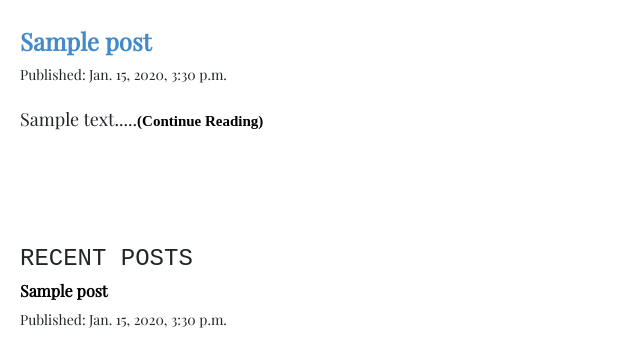
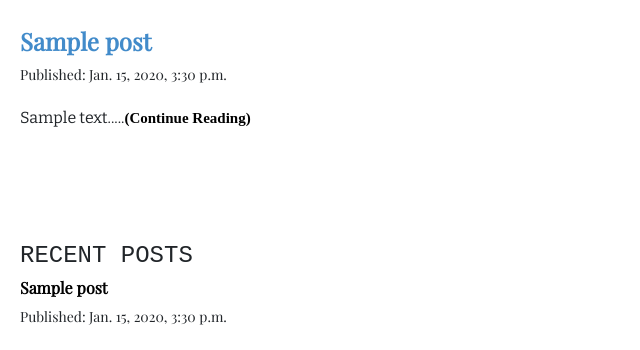
Before and after one commit to Priyanka-bhagat/My-blog, a Django app: template mysite/blog/templates/blog/post_list.html in a window 1280 px wide. Shown: the part 854-1204 px from the top of the page, without its empty margins (0-640 px from the left). After the commit the page ends 1179 px from the top, so only its background shows below. Run offline with Django 3.2, Linux system fonts and the light colour scheme; the template is opened without the code that fills it: values that come from a table or form of the project are taken from there, others are empty; tables that the repository leaves empty hold one stand-in row (values such as "Sample post"); some libraries are stand-ins or nearby versions.

Commit message:
Fonts size

```diff
--- a/mysite/blog/static/css/blog.css
+++ b/mysite/blog/static/css/blog.css
@@ -37,8 +37,8 @@ nav{
     font-size: 14px;
 }
 p{
-    font-family: 'Playfair Display';
-    font-size: 18px;
+    font-family: 'Bitter';
+    font-size: 16px;
 }
 .ic{
 
--- a/mysite/blog/static/css/post_detail.css
+++ b/mysite/blog/static/css/post_detail.css
@@ -34,8 +34,8 @@ h4{
         font-size: 14px;
  }
   p{
-
-        font-size: 18px;
+    font-family: 'Bitter';
+    font-size: 18px;
  }
   .ic{
 
--- a/mysite/blog/templates/blog/base.html
+++ b/mysite/blog/templates/blog/base.html
@@ -8,7 +8,7 @@
           <meta prefix="og: http://ogp.me/ns#" property='og:url' content='priyankabhagat.pythonanywhere.com'/>
             <link rel="stylesheet" href="https://maxcdn.bootstrapcdn.com/bootstrap/4.1.3/css/bootstrap.min.css">
             <link rel="shortcut icon" type="image/jpg" href="{% static 'bg_tn.jpg' %}" />
-            <link href="https://fonts.googleapis.com/css?family=Playfair Display" rel="stylesheet">
+            <link href="https://fonts.googleapis.com/css?family=Playfair Display|Roboto|Bitter" rel="stylesheet">
 
             <link href="https://maxcdn.bootstrapcdn.com/font-awesome/4.7.0/css/font-awesome.min.css" rel="stylesheet">
 
@@ -55,7 +55,7 @@
                 </ul>
             </nav>
             <div class="row" style="padding: 450px 0px 0px 20px;">
-                <div class="col-xs-12 col-md-12 col-lg-12" style="font-family:'Lobster'; display:inline-block;">
+                <div class="col-xs-12 col-md-12 col-lg-12" style="display:inline-block;">
                         <h2><a href="https://www.linkedin.com/in/priyanka-bhagat-299587137/" style="color:white;">Priyanka Bhagat - The Mind Wanderer </a></h2>
                         </div>
             </div>
--- a/mysite/blog/templates/blog/post_detail.html
+++ b/mysite/blog/templates/blog/post_detail.html
@@ -4,8 +4,8 @@
     <head>
                 <meta name="viewport" content="width=device-width, initial-scale=1">
                 <link rel="stylesheet" href="https://maxcdn.bootstrapcdn.com/bootstrap/4.1.3/css/bootstrap.min.css">
-
-                <link href="https://fonts.googleapis.com/css?family=Playfair Display" rel="stylesheet">
+                <link rel="shortcut icon" type="image/jpg" href="{% static 'bg_tn.jpg' %}" />
+                <link href="https://fonts.googleapis.com/css?family=Playfair Display|Roboto" rel="stylesheet">
         <link href="https://maxcdn.bootstrapcdn.com/font-awesome/4.7.0/css/font-awesome.min.css" rel="stylesheet">
         <link rel="stylesheet" href="{% static 'css/post_detail.css' %}">
         <title>
```
